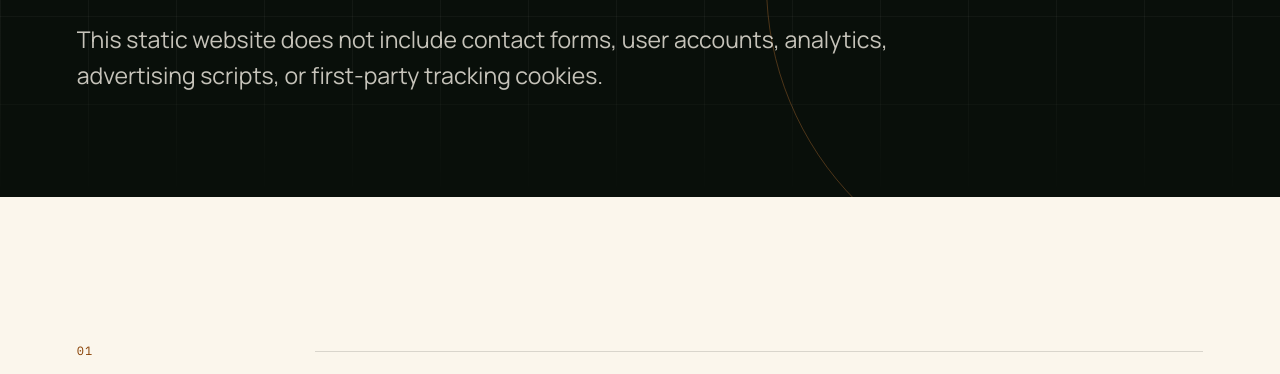
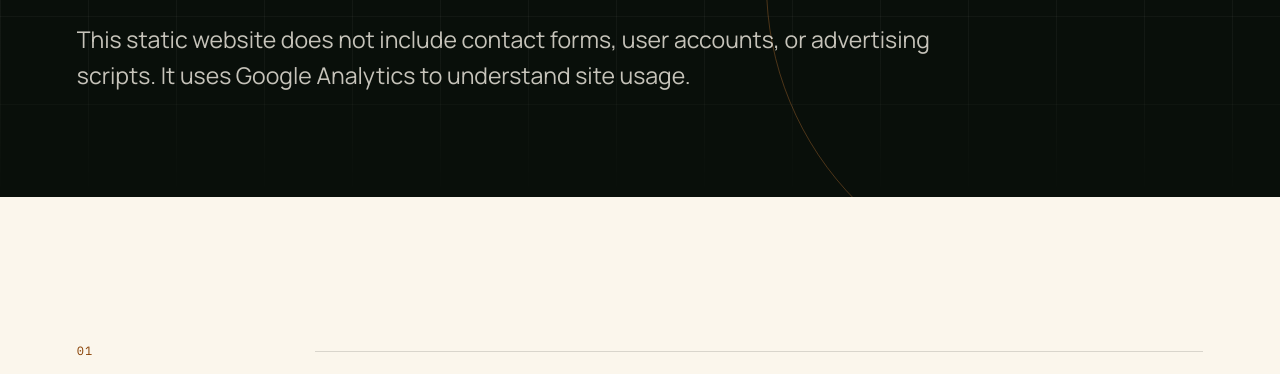
Before and after one commit to George-Digital/George-B-Johnson, an Astro site: page /privacy in a window 1280 px wide. Shown: the part 424-798 px from the top of the page. Built offline with nearby package versions, Linux system fonts and the light colour scheme; Astro itself is replaced by a stand-in of ours.

Commit message:
feat: add GA4 analytics

```diff
--- a/src/layouts/BaseLayout.astro
+++ b/src/layouts/BaseLayout.astro
@@ -43,6 +43,14 @@ const schemas = schema ? (Array.isArray(schema) ? schema : [schema]) : [];
     <link rel="preload" href="/fonts/manrope-400-700-latin.woff2" as="font" type="font/woff2" crossorigin />
     <link rel="preload" href="/fonts/instrument-serif-400-latin.woff2" as="font" type="font/woff2" crossorigin />
 
+    <script async src="https://www.googletagmanager.com/gtag/js?id=G-EK4D73E6DT" is:inline></script>
+    <script is:inline>
+      window.dataLayer = window.dataLayer || [];
+      function gtag() { dataLayer.push(arguments); }
+      gtag("js", new Date());
+      gtag("config", "G-EK4D73E6DT");
+    </script>
+
     <meta property="og:type" content="website" />
     <meta property="og:site_name" content="George B. Johnson" />
     <meta property="og:locale" content="en_US" />
--- a/src/pages/privacy/index.astro
+++ b/src/pages/privacy/index.astro
@@ -8,7 +8,7 @@ import InnerPageLayout from "../../layouts/InnerPageLayout.astro";
   canonicalPath="/privacy/"
   eyebrow="Site policy"
   heading="Privacy"
-  lead="This static website does not include contact forms, user accounts, analytics, advertising scripts, or first-party tracking cookies."
+  lead="This static website does not include contact forms, user accounts, or advertising scripts. It uses Google Analytics to understand site usage."
   currentPage="Privacy"
 >
   <section class="policy-content section-pad" aria-labelledby="policy-title">
@@ -24,6 +24,10 @@ import InnerPageLayout from "../../layouts/InnerPageLayout.astro";
       <h3>Technical delivery</h3>
       <p>Like other websites, the hosting and content-delivery providers used to serve this site may process technical request data, such as an IP address, browser information, requested URL, and timestamp, for delivery, reliability, and security.</p>
 
+      <h3>Analytics</h3>
+      <p>This site uses Google Analytics to understand how visitors find and use the site. It may collect information such as pages viewed, visit timing, referring pages, approximate location, and browser or device details. Google Analytics may also use first-party cookies or similar technologies to distinguish visits. This information helps evaluate site performance and improve the content.</p>
+      <p>Google processes this information under its own privacy terms. For more details, read <a href="https://policies.google.com/privacy">Google’s Privacy Policy</a>. Google also provides a <a href="https://tools.google.com/dlpage/gaoptout">Google Analytics opt-out browser add-on</a>.</p>
+
       <h3>Fonts</h3>
       <p>This site serves its typeface files from the same domain. Loading the site’s fonts does not require your browser to connect to Google Fonts or another font-delivery service.</p>
 
```
Also changed, not shown: 1 other file.
